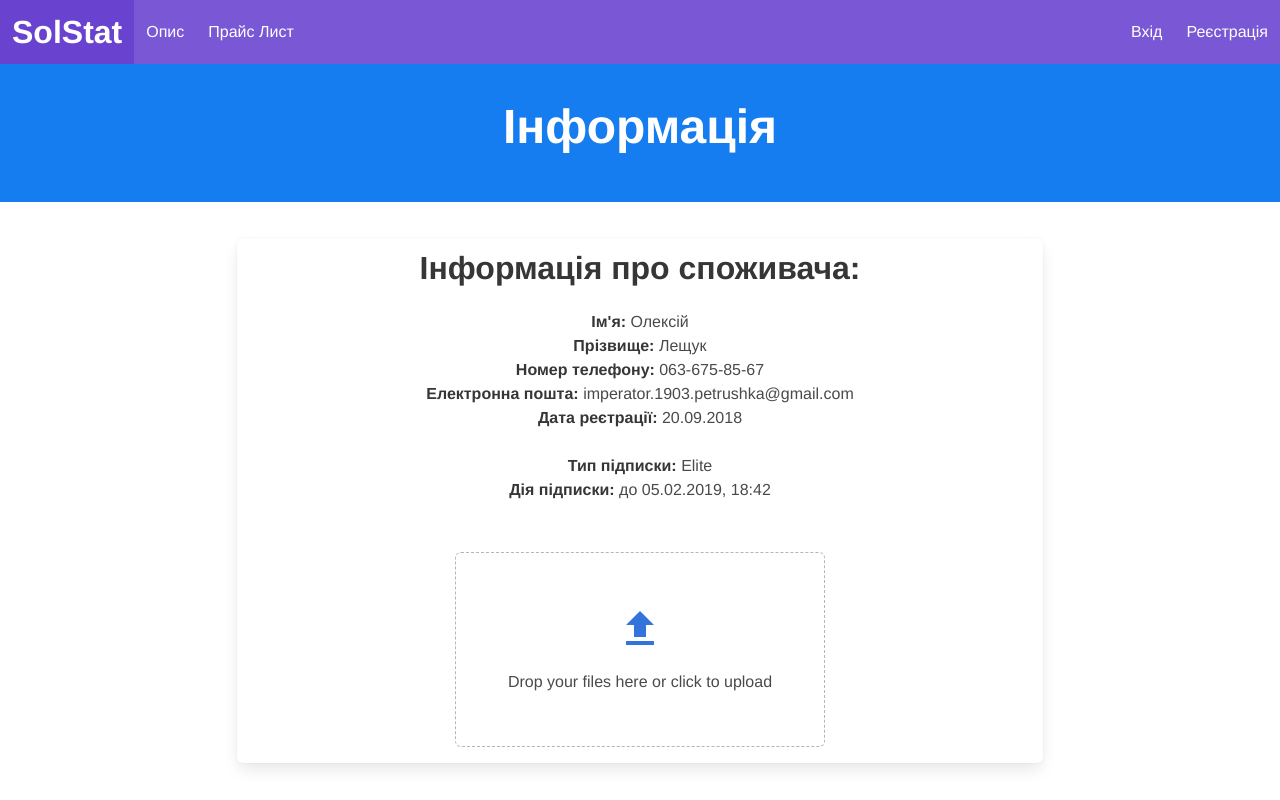
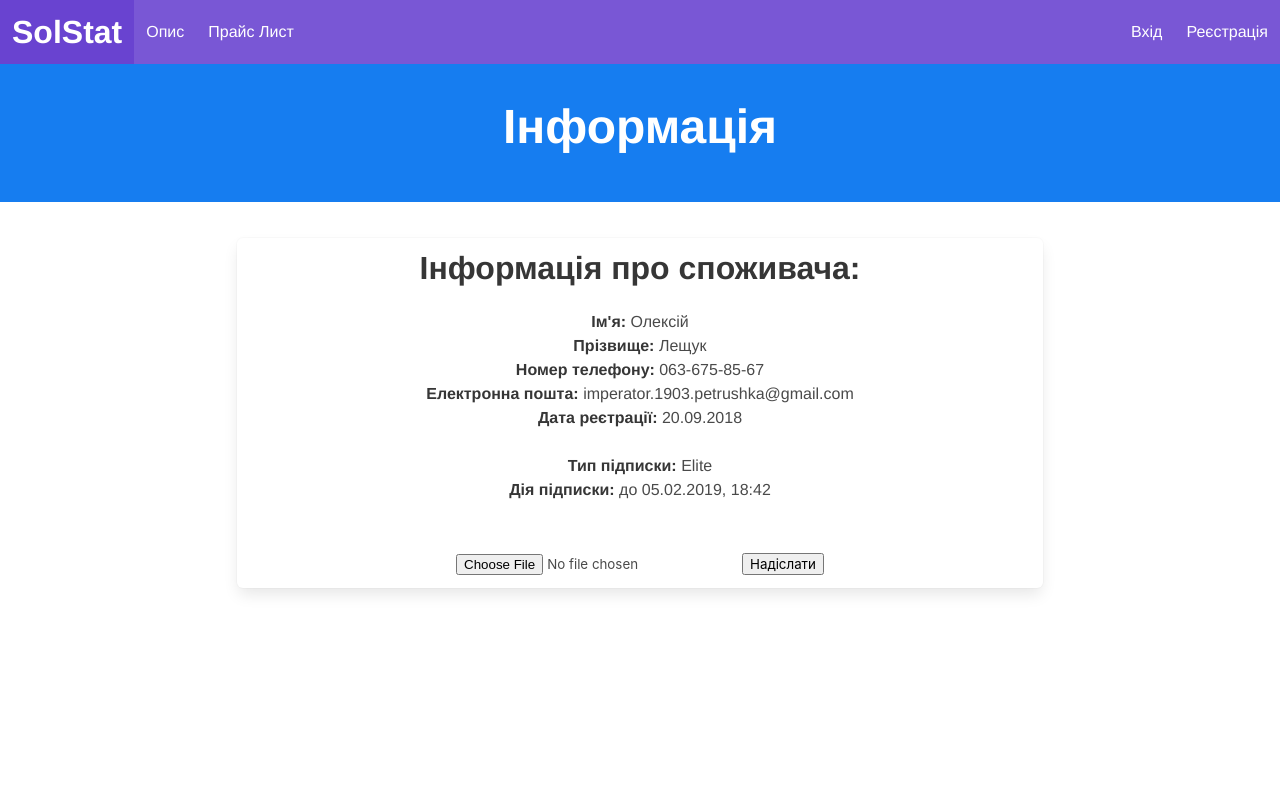
Before and after one commit to 2uo/SolStat, a Vue app: page /info in a window 1280 px wide. Built offline with nearby package versions, Linux system fonts and the light colour scheme.

Commit message:
adding graphics and sending data-file

```diff
--- a/package.json
+++ b/package.json
@@ -10,8 +10,10 @@
   "dependencies": {
     "axios": "^0.18.0",
     "buefy": "^0.6.7",
+    "chart.js": "^2.7.3",
     "vue": "^2.5.17",
     "vue-axios": "^2.1.3",
+    "vue-chartjs": "^3.4.0",
     "vue-router": "^3.0.1",
     "vuex": "^3.0.1"
   },
--- a/src/views/Home.vue
+++ b/src/views/Home.vue
@@ -5,12 +5,6 @@
         <p class="is-size-4">Опис проекту і загальна інформація</p>
         <hr/>
         <p class="is-size-5">
-            Зробити бургер
-            Дописати всі описи
-            Доробити сторінку з прайсом
-            Намутити систему оплати (або муляж)
-            Замутити форму зміни інформації про аккаунт
-            Запілити вивід графіків
             Проект SolStat - український стартап, напрямлений на полегшення роботи з Вашою сонячною електростанцією
             шляхом зручного виведення статистики її роботи на будь-який зручний для Вас гаджет у будь-який момент.
             Данні прораховуються надзвичайно швидко, а завдяки гарно оптимізованій системі Вам не доведеться довго
--- a/src/views/Info.vue
+++ b/src/views/Info.vue
@@ -11,55 +11,16 @@
             <p class="name"><strong>Тип підписки: </strong> Elite</p>
             <p class="name"><strong>Дія підписки: </strong> до 05.02.2019, 18:42</p>
             <hr>
-
-            <section>
-                <b-field>
-                    <b-upload v-model="dropFiles"
-                              multiple
-                              drag-drop>
-                        <section class="section">
-                            <div class="content has-text-centered">
-                                <p>
-                                    <b-icon
-                                            icon="upload"
-                                            size="is-large">
-                                    </b-icon>
-                                </p>
-                                <p>Drop your files here or click to upload</p>
-                            </div>
-                        </section>
-                    </b-upload>
-                </b-field>
-
-                <div class="tags">
-            <span v-for="(file, index) in dropFiles"
-                  :key="index"
-                  class="tag is-primary" >
-                {{file.name}}
-                <button class="delete is-small"
-                        type="button"
-                        @click="deleteDropFile(index)">
-                </button>
-            </span>
-                </div>
-            </section>
+            <form action="/api/upload" enctype="multipart/form-data">
+                <input type="file" name="file">
+                <input type="submit" value="Надіслати">
+            </form>
         </div>
     </div>
 </template>
 
 <script>
-    export default {
-        data() {
-            return {
-                dropFiles: []
-            }
-        },
-        methods: {
-            deleteDropFile(index) {
-                this.dropFiles.splice(index, 1)
-            }
-        }
-    }
+    export default {}
 </script>
 
 <style>
--- /dev/null
+++ b/src/views/LineChart.js
@@ -0,0 +1,13 @@
+import { Line, mixins } from 'vue-chartjs'
+const { reactiveProp } = mixins
+
+export default {
+    extends: Line,
+    mixins: [reactiveProp],
+    props: ['options'],
+    mounted () {
+        // this.chartData is created in the mixin.
+        // If you want to pass options please create a local options object
+        this.renderChart(this.chartData, this.options)
+    }
+}
--- a/src/views/Statistic.vue
+++ b/src/views/Statistic.vue
@@ -1,18 +1,51 @@
 <template>
     <div class="columns">
-        <div class="column box is-10 is-offset-1">
+        <div class="column box is-10 is-offset-1 container">
             <h1 class="title">Статистика роботи SPP:</h1>
             <p>Критерій #1</p>
             <p>Критерій #2</p>
             <p>Критерій #3</p>
             <p>Критерій #4</p>
-            <br>
-            <p>Приклад вигляду графіка роботи сонячної електростанції</p>
-            <img src="@/Images/solar-productions-graph.jpg" alt="Графік роботи сонячної електростанції">
+            <div class="chart">
+                <line-chart :chart-data="dataChart"></line-chart>
+            </div>
         </div>
     </div>
 </template>
 
 <script>
-  export default {}
+    import LineChart from './LineChart.js'
+
+    export default {
+        components: {
+            LineChart
+        },
+        data () {
+            return {
+                dataChart: {
+                    labels: ['Данні 1', 'Данні 2', 'Данні 3', 'Данні 4', 'Данні 5', 'Данні 6', 'Данні 7'],
+                    datasets: [
+                        {
+                            label: 'Лінія залежності',
+                            borderWidth: 2,
+                            borderColor: '#00908E',
+                            pointBorderColor: '#007272',
+                            pointBackgroundColor: '#1fcac8',
+                            backgroundColor: '#00b5b1',
+                            data: [20, 50, 5, 30, 78, 3, 30]
+                        }
+                    ]
+                }
+            }
+        }
+    }
 </script>
+
+<style>
+    .container {
+        display:flex;
+        flex-direction: column;
+        justify-content:center;
+        align-items:center;
+    }
+</style>
```
Also changed, not shown: 1 other file (tests, documents, lock files or other folders).
